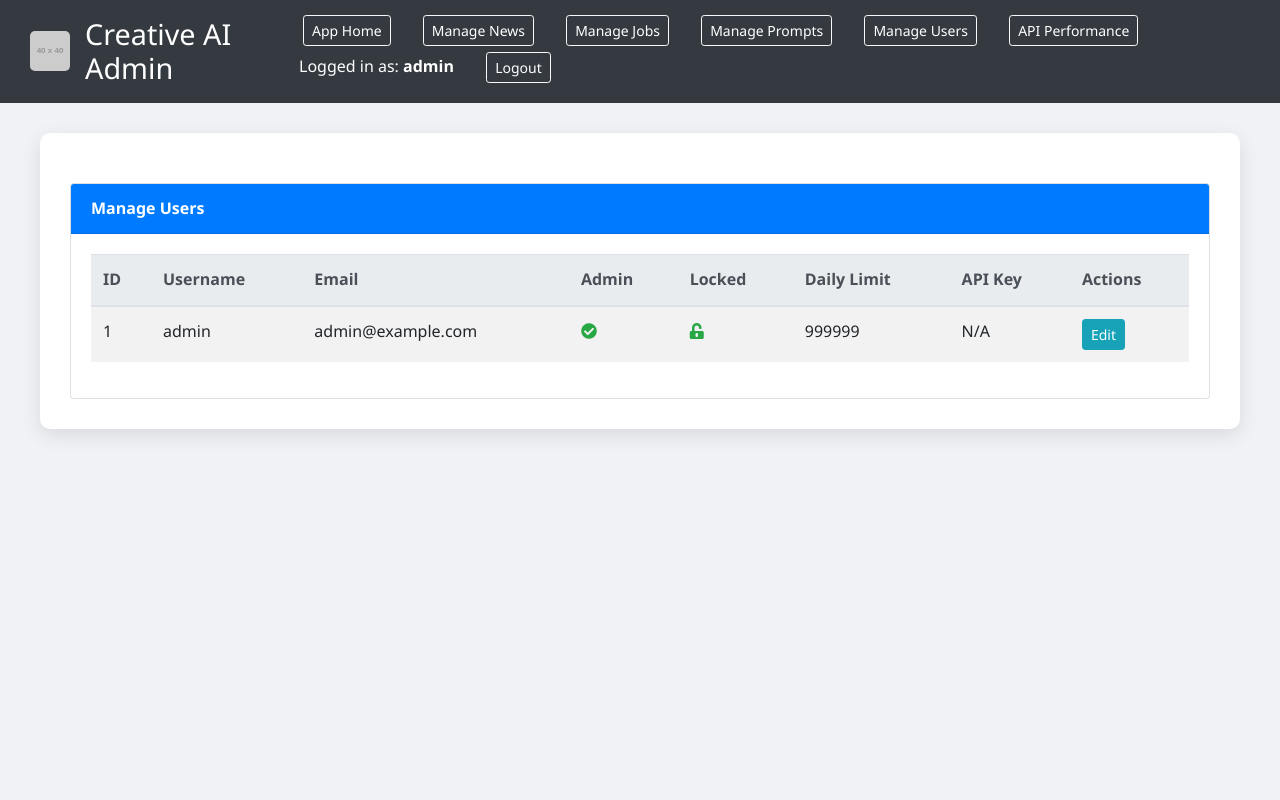
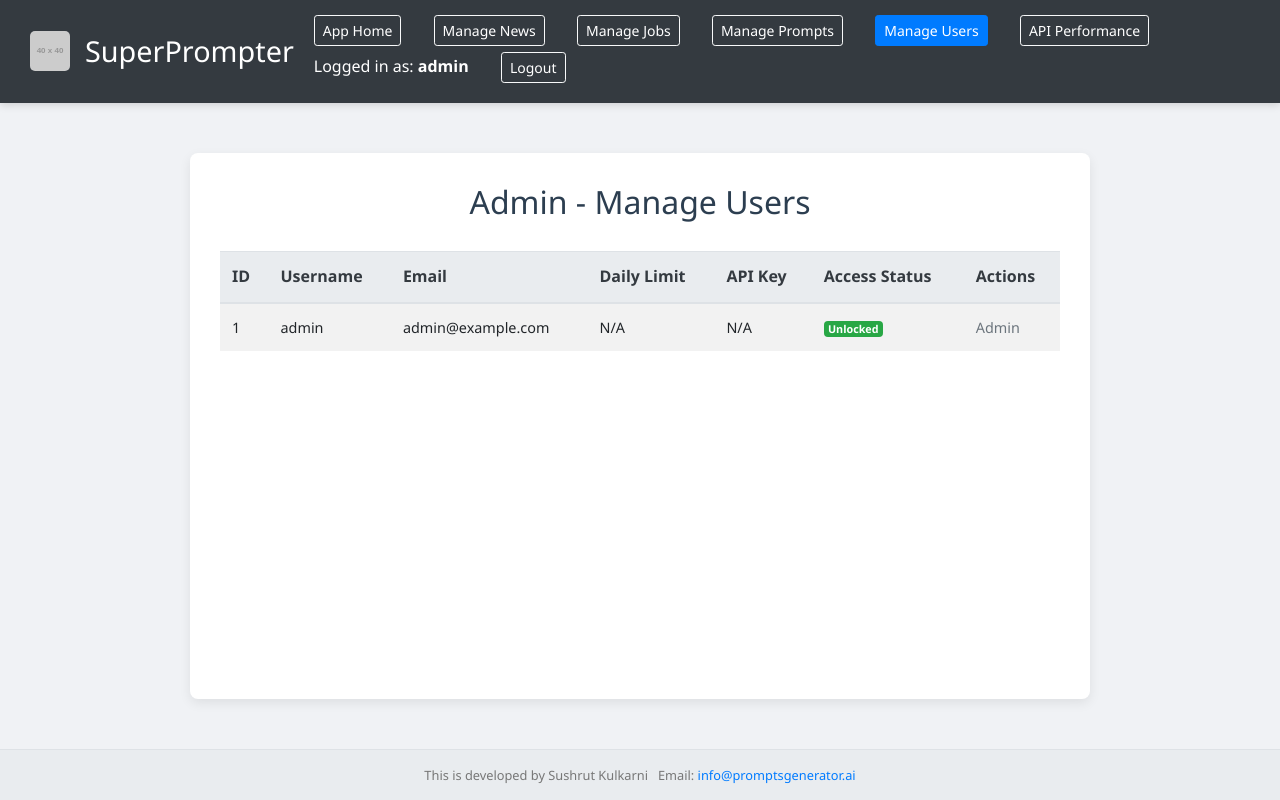
Before and after one commit to simpdatasush/prompts_testing, a Flask app: page /admin/users in a window 1280 px wide. Run offline with Flask 3, Linux system fonts and the light colour scheme; a user stored in the database is signed in; data comes from the database, SQL or seed files in the repository; grey boxes labelled with a size stand in for pictures from a placeholder-image service; some libraries are stand-ins or nearby versions.

Commit message:
Update admin_users.html

```diff
--- a/templates/admin_users.html
+++ b/templates/admin_users.html
@@ -3,7 +3,7 @@
 <head>
    <meta charset="UTF-8">
    <meta name="viewport" content="width=device-width, initial-scale=1.0">
-   <title>Manage Users - AI Prompt Generator Admin</title>
+   <title>Admin - Manage Users</title>
    <link rel="stylesheet" href="https://stackpath.bootstrapcdn.com/bootstrap/4.5.2/css/bootstrap.min.css">
    <link rel="stylesheet" href="https://cdnjs.cloudflare.com/ajax/libs/font-awesome/5.15.3/css/all.min.css">
    <style>
@@ -12,7 +12,11 @@
            background-color: #f0f2f5;
            color: #333;
            line-height: 1.6;
+           display: flex;
+           flex-direction: column;
+           min-height: 100vh;
        }
+       /* Consistent Header Style */
        .app-header {
            background-color: #343a40;
            color: #ffffff;
@@ -20,7 +24,7 @@
            display: flex;
            justify-content: space-between;
            align-items: center;
-           box-shadow: 0 2-8px rgba(0, 0, 0, 0.15);
+           box-shadow: 0 2px 8px rgba(0, 0, 0, 0.15);
        }
        .app-header .logo-section {
            display: flex;
@@ -35,97 +39,159 @@
            margin: 0;
            font-size: 1.8rem;
            color: #ffffff;
+           text-align: left;
        }
-       .app-header .auth-section a {
+       .app-header .auth-section a,
+       .app-header .auth-section span {
            color: #ffffff;
            margin-left: 20px;
+           font-weight: normal;
+           text-decoration: none;
+           transition: color 0.2s ease;
+       }
+       .app-header .auth-section a:hover {
+           color: #007bff;
+           text-decoration: underline;
+       }
+       /* Main Container */
+       .container {
+           flex-grow: 1;
+           max-width: 900px;
+           background-color: #fff;
+           padding: 30px;
+           border-radius: 8px;
+           box-shadow: 0 4px 12px rgba(0, 0, 0, 0.08);
+           margin: 50px auto;
+       }
+       h2 {
+           text-align: center;
+           color: #2c3e50;
+           margin-bottom: 20px;
+       }
+       h3 {
+           color: #343a40;
+           margin-top: 30px;
+       }
+       .form-group label {
+           font-weight: bold;
+       }
+       .table-responsive {
+           margin-top: 30px;
+       }
+       .table th {
+           background-color: #e9ecef;
+           color: #343a40;
+           font-weight: bold;
+       }
+       .table td {
+           font-size: 0.9rem;
+           max-width: 200px;
+           word-wrap: break-word;
+       }
+       .table td a {
+           color: #007bff;
            text-decoration: none;
        }
-       .main-content-wrapper {
-           max-width: 1200px;
-           margin: 30px auto;
-           background-color: #ffffff;
-           padding: 30px;
-           border-radius: 10px;
-           box-shadow: 0 6px 20px rgba(0, 0, 0, 0.1);
+       .table td a:hover {
+           text-decoration: underline;
        }
-       .card-header {
-           background-color: #007bff;
-           color: white;
-           font-weight: bold;
-           border-top-left-radius: 8px;
-           border-top-right-radius: 8px;
-       }
-       .table thead th {
-           background-color: #e9ecef;
-           color: #495057;
-       }
-       .btn-sm {
-           padding: 0.25rem 0.5rem;
-           font-size: 0.875rem;
-           line-height: 1.5;
-           border-radius: 0.2rem;
+       .btn-action {
+           margin-right: 5px;
        }
        .alert-container {
            margin-bottom: 20px;
        }
-       .form-control-sm {
-           height: calc(1.5em + 0.5rem + 2px);
-           padding: 0.25rem 0.5rem;
-           font-size: 0.875rem;
-           line-height: 1.5;
-           border-radius: 0.2rem;
+       .footer {
+           width: 100%;
+           padding: 15px;
+           text-align: center;
+           font-size: 0.8rem;
+           color: #777;
+           background-color: #e9ecef;
+           border-top: 1px solid #dee2e6;
+           margin-top: auto;
+       }
+       .footer-content {
+           max-width: 900px;
+           margin: 0 auto;
+       }
+       .footer-content a {
+           color: #007bff;
+           text-decoration: none;
+       }
+       .footer-content a:hover {
+           text-decoration: underline;
+       }
+       @media (max-width: 768px) {
+           .app-header {
+               flex-direction: column;
+               padding: 10px 15px;
+           }
+           .app-header .logo-section {
+               margin-bottom: 10px;
+           }
+           .app-header h1.header-title {
+               font-size: 1.5rem;
+           }
+           .container {
+               margin: 20px auto;
+               padding: 20px;
+           }
+           .footer {
+               padding: 10px;
+           }
        }
    </style>
 </head>
 <body>
    <header class="app-header">
        <div class="logo-section">
-           <img src="https://placehold.co/40x40/007bff/ffffff?text=AI" alt="Creative AI Logo" class="app-logo">
-           <h1 class="header-title">Creative AI Admin</h1>
+           <img src="https://placehold.co/40x40/007bff/ffffff?text=AI" alt="SuperPrompter Logo" class="app-logo">
+           <h1 class="header-title">SuperPrompter</h1>
        </div>
        <div class="auth-section">
            <a href="{{ url_for('app_home') }}" class="btn btn-outline-light btn-sm mr-2">App Home</a>
            <a href="{{ url_for('admin_news') }}" class="btn btn-outline-light btn-sm mr-2">Manage News</a>
            <a href="{{ url_for('admin_jobs') }}" class="btn btn-outline-light btn-sm mr-2">Manage Jobs</a>
            <a href="{{ url_for('admin_prompts') }}" class="btn btn-outline-light btn-sm mr-2">Manage Prompts</a>
-           <a href="{{ url_for('admin_users') }}" class="btn btn-outline-light btn-sm mr-2">Manage Users</a>
+           <a href="{{ url_for('admin_users') }}" class="btn btn-primary btn-sm mr-2">Manage Users</a>
            <a href="{{ url_for('admin_api_performance') }}" class="btn btn-outline-light btn-sm mr-2">API Performance</a>
            {% if current_user.is_authenticated %}
-               <span class="navbar-text ml-3 mr-2">Logged in as: <strong>{{ current_user.username }}</strong></span>
+               <span class="navbar-text mr-2">Logged in as: <strong>{{ current_user.username }}</strong></span>
                <a href="{{ url_for('logout') }}" class="btn btn-outline-light btn-sm">Logout</a>
+           {% else %}
+               <a href="{{ url_for('login') }}" class="btn btn-outline-light btn-sm">Login</a>
            {% endif %}
        </div>
    </header>
 
 
-   <div class="main-content-wrapper">
-       <div class="alert-container">
+
+
+   <div class="container">
+       <h2>Admin - Manage Users</h2>
+
        {% with messages = get_flashed_messages(with_categories=true) %}
            {% if messages %}
+               <div class="alert-container">
                    {% for category, message in messages %}
                        <div class="alert alert-{{ category }}">{{ message }}</div>
                    {% endfor %}
+               </div>
            {% endif %}
        {% endwith %}
-       </div>
 
 
-       <div class="card">
-           <div class="card-header">
-               Manage Users
-           </div>
-           <div class="card-body">
+       <div class="table-responsive">
            <table class="table table-striped table-hover">
                <thead>
                    <tr>
                        <th>ID</th>
                        <th>Username</th>
                        <th>Email</th>
-                           <th>Admin</th>
-                           <th>Locked</th>
                        <th>Daily Limit</th>
                        <th>API Key</th>
+                       <th>Access Status</th>
                        <th>Actions</th>
                    </tr>
                </thead>
@@ -135,25 +201,36 @@
                        <td>{{ user.id }}</td>
                        <td>{{ user.username }}</td>
                        <td>{{ user.email if user.email else 'N/A' }}</td>
-                           <td>{% if user.is_admin %}<i class="fas fa-check-circle text-success"></i>{% else %}<i class="fas fa-times-circle text-danger"></i>{% endif %}</td>
-                           <td>{% if user.is_locked %}<i class="fas fa-lock text-danger"></i>{% else %}<i class="fas fa-unlock-alt text-success"></i>{% endif %}</td>
-                           <td>{{ user.daily_limit }}</td>
-                           <td style="word-break: break-all;">{{ user.api_key if user.api_key else 'N/A' }}</td>
                        <td>
-                               <a href="{{ url_for('edit_user', user_id=user.id) }}" class="btn btn-info btn-sm mr-1">Edit</a>
-                               {% if user.id != current_user.id %}
-                               <form action="{{ url_for('toggle_user_access', user_id=user.id) }}" method="post" style="display:inline-block;">
-                                   <button type="submit" class="btn btn-sm {% if user.is_locked %}btn-success{% else %}btn-warning{% endif %} mr-1">
-                                       {% if user.is_locked %}Unlock{% else %}Lock{% endif %}
+                           {% if not user.is_admin %}
+                               <form action="{{ url_for('update_user_quota', user_id=user.id) }}" method="POST" class="d-inline-flex">
+                                   <input type="number" name="new_limit" value="{{ user.daily_limit }}" class="form-control form-control-sm" style="width: 80px;">
+                                   <button type="submit" class="btn btn-sm btn-primary ml-1">Update</button>
+                               </form>
+                           {% else %}
+                               N/A
+                           {% endif %}
+                       </td>
+                       <td>{{ user.api_key if user.api_key else 'N/A' }}</td>
+                       <td>
+                           {% if user.is_locked %}
+                               <span class="badge badge-danger">Locked</span>
+                           {% else %}
+                               <span class="badge badge-success">Unlocked</span>
+                           {% endif %}
+                       </td>
+                       <td>
+                           {% if not user.is_admin %}
+                               <form action="{{ url_for('toggle_user_access', user_id=user.id) }}" method="POST" style="display:inline;">
+                                   <button type="submit" class="btn btn-sm btn-{{ 'success' if user.is_locked else 'warning' }} btn-action">
+                                       {{ 'Unlock' if user.is_locked else 'Lock' }}
                                    </button>
                                </form>
-                               <form action="{{ url_for('generate_api_key', user_id=user.id) }}" method="post" style="display:inline-block;">
-                                   <button type="submit" class="btn btn-sm btn-primary mr-1">Generate API Key</button>
+                               <form action="{{ url_for('generate_api_key', user_id=user.id) }}" method="POST" style="display:inline;">
+                                   <button type="submit" class="btn btn-sm btn-secondary btn-action">Generate API Key</button>
                                </form>
-                               <form action="{{ url_for('update_user_quota', user_id=user.id) }}" method="post" style="display:inline-block;">
-                                   <input type="number" name="new_limit" placeholder="New Limit" class="form-control form-control-sm d-inline-block w-auto mr-1" min="0">
-                                   <button type="submit" class="btn btn-sm btn-info">Update Quota</button>
-                               </form>
+                           {% else %}
+                               <span class="text-muted">Admin</span>
                            {% endif %}
                        </td>
                    </tr>
@@ -162,11 +239,14 @@
            </table>
        </div>
    </div>
-   </div>
 
 
-   <script src="https://code.jquery.com/jquery-3.5.1.slim.min.js"></script>
-   <script src="https://cdn.jsdelivr.net/npm/popper.js@1.16.1/dist/umd/popper.min.js"></script>
-   <script src="https://stackpath.bootstrapcdn.com/bootstrap/4.5.2/js/bootstrap.min.js"></script>
+
+
+   <footer class="footer">
+     <div class="footer-content">
+         This is developed by Sushrut Kulkarni &nbsp; Email: <a href="mailto:info@promptsgenerator.ai">info@promptsgenerator.ai</a>
+     </div>
+   </footer>
 </body>
 </html>
```
Lines whose indentation alone changed are shown as unchanged.
